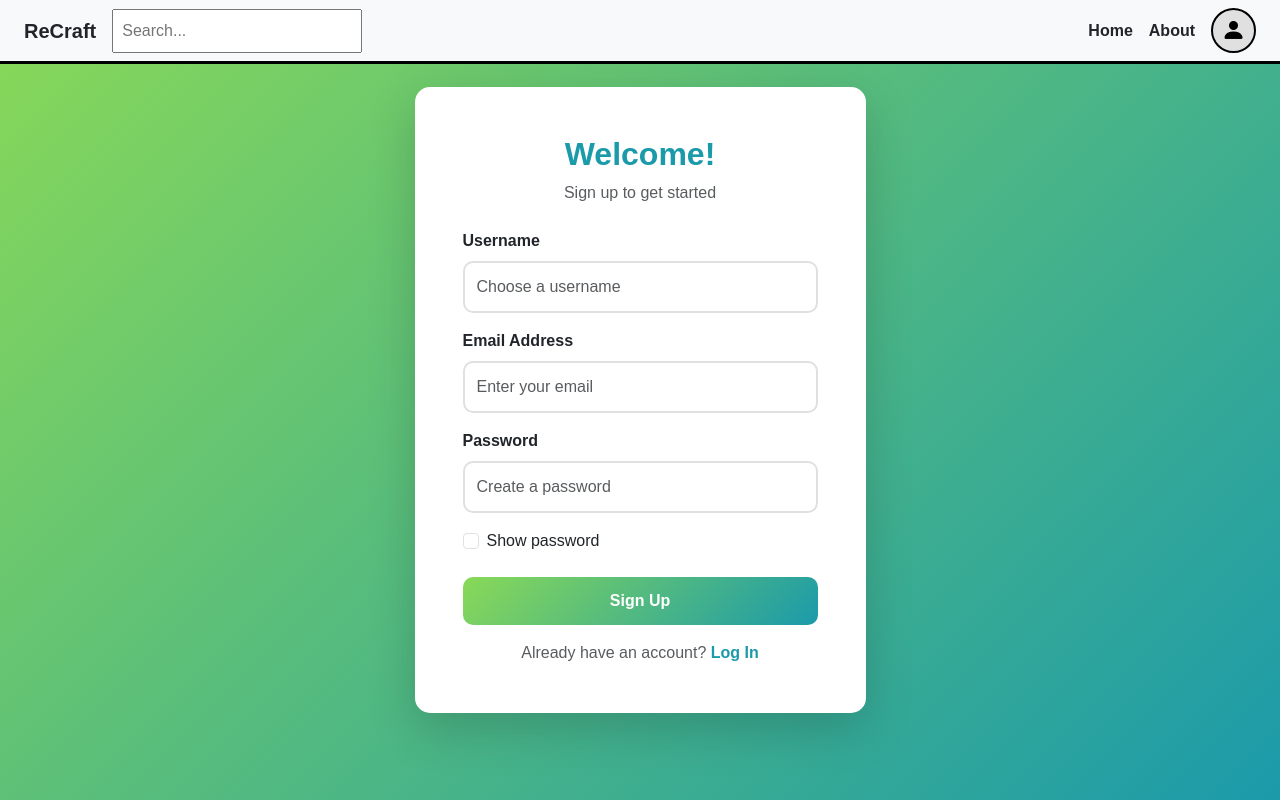
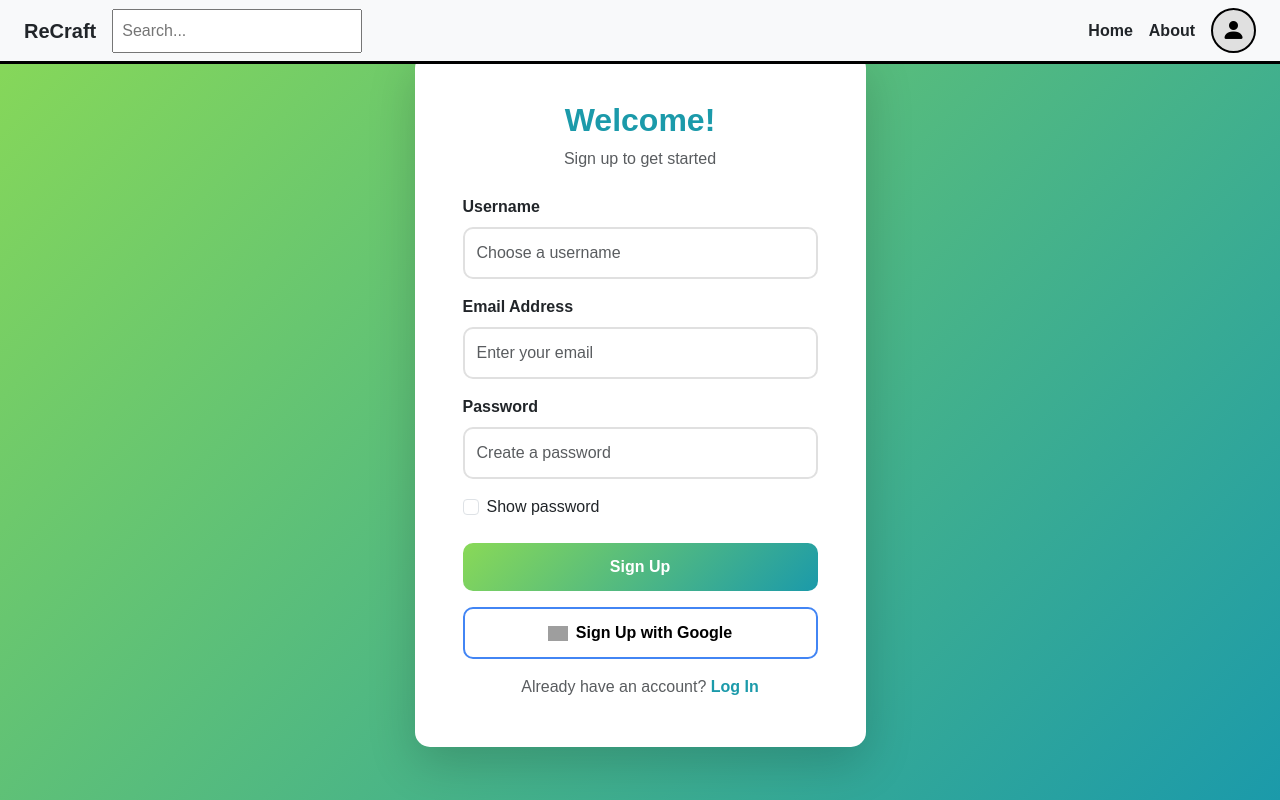
Before and after one commit to TheBawawa/ReCraft, a React (Vite) app in the folder ReCraft/: page /signup in a window 1280 px wide. Built offline with nearby package versions, Linux system fonts and the light colour scheme; grey boxes are pictures that could not be loaded.

Commit message:
Implemented Google Login...testing app to see if changes are complete.

```diff
--- a/ReCraft/src/components/LoginForm.jsx
+++ b/ReCraft/src/components/LoginForm.jsx
@@ -3,6 +3,8 @@ import { Link, useNavigate } from "react-router-dom";
 import { Form, Button, Container, Row, Col, Card, Alert } from "react-bootstrap";
 import { auth } from "../firebase";
 import { signInWithEmailAndPassword } from "firebase/auth";
+import { signInWithPopup } from "firebase/auth";
+import { googleProvider } from "../firebase";
 
 function LoginForm() {
   const [showPassword, setShowPassword] = useState(false);
@@ -36,6 +38,22 @@ function LoginForm() {
       console.error("Login error:", error.message);
       setError(error.message);
 
+    } finally {
+      setLoading(false);
+    }
+  };
+
+
+  const handleGoogleLogin = async () => {
+    try {
+      setLoading(true);
+      const result = await signInWithPopup(auth, googleProvider);
+      const user = result.user;
+
+      navigate(`/profile/${user.uid}`);
+    } catch (err) {
+      console.error(err);
+      setError("Google sign-in failed");
     } finally {
       setLoading(false);
     }
@@ -122,6 +140,25 @@ function LoginForm() {
                     {loading ? "Logging In..." : "Log In"}
                   </Button>
 
+                  <Button
+                    onClick={handleGoogleLogin}
+                    className="w-100 mb-3 fw-semibold"
+                    style={{
+                      padding: "12px",
+                      borderRadius: "10px",
+                      background: "#ffffff",
+                      color: "#000",
+                      border: "2px solid #4285F4"
+                    }}
+                  >
+                    <img
+                      src="https://upload.wikimedia.org/wikipedia/commons/5/53/Google_%22G%22_Logo.svg"
+                      alt="google"
+                      style={{ width: "20px", marginRight: "8px" }}
+                    />
+                    Continue with Google
+                  </Button>
+
                   <div className="text-center">
                     <span className="text-muted">Don't have an account? </span>
                     <Link
--- a/ReCraft/src/components/SignupForm.jsx
+++ b/ReCraft/src/components/SignupForm.jsx
@@ -4,6 +4,8 @@ import { Form, Button, Container, Row, Col, Card, Alert } from "react-bootstrap"
 import { auth, db } from "../firebase";
 import { createUserWithEmailAndPassword } from "firebase/auth";
 import { doc, setDoc } from "firebase/firestore";
+import { signInWithPopup } from "firebase/auth";
+import { googleProvider } from "../firebase";
 
 function SignupForm() {
   const [showPassword, setShowPassword] = useState(false);
@@ -45,6 +47,32 @@ function SignupForm() {
     } catch (error) {
       console.error("Signup error:", error.message);
       setError(error.message);
+    } finally {
+      setLoading(false);
+    }
+  };
+
+  const handleGoogleSignup = async () => {
+    try {
+      setLoading(true);
+      const result = await signInWithPopup(auth, googleProvider);
+      const user = result.user;
+
+      await setDoc(doc(db, "users", user.uid), {
+        username: user.displayName || user.email.split("@")[0],
+        name: user.displayName || "",
+        email: user.email,
+        avatarUrl: user.photoURL || "",
+        postsCount: 0,
+        likesCount: 0,
+        followersCount: 0,
+        subscribed: false,
+      });
+
+      navigate(`/profile/${user.uid}`);
+    } catch (err) {
+      console.error(err);
+      setError("Google sign-up failed");
     } finally {
       setLoading(false);
     }
@@ -147,6 +175,25 @@ function SignupForm() {
                     {loading ? "Creating Account..." : "Sign Up"}
                   </Button>
 
+                  <Button
+                    onClick={handleGoogleSignup}
+                    className="w-100 mb-3 fw-semibold"
+                    style={{
+                        padding: "12px",
+                        borderRadius: "10px",
+                        background: "#ffffff",
+                        color: "#000",
+                        border: "2px solid #4285F4"
+                    }}
+                  >
+                    <img
+                      src="https://upload.wikimedia.org/wikipedia/commons/5/53/Google_%22G%22_Logo.svg"
+                      alt="google"
+                      style={{ width: "20px", marginRight: "8px" }}
+                    />
+                    Sign Up with Google
+                  </Button>
+
                   <div className="text-center">
                     <span className="text-muted">Already have an account? </span>
                     <Link
--- a/ReCraft/src/firebase.js
+++ b/ReCraft/src/firebase.js
@@ -3,6 +3,7 @@ import { initializeApp } from "firebase/app";
 import { getAnalytics } from "firebase/analytics";
 import { getAuth } from "firebase/auth";
 import { getFirestore } from "firebase/firestore";
+import { GoogleAuthProvider } from "firebase/auth";
 
 const firebaseConfig = {
   apiKey: "AIzaSyAfsaDKZ2XUkzEcxTq5GUr63uBhW9ID_FQ",
@@ -20,5 +21,6 @@ const analytics = getAnalytics(app);
 
 export const auth = getAuth(app);
 export const db = getFirestore(app);
+export const googleProvider = new GoogleAuthProvider();
 
 export default app;
```
